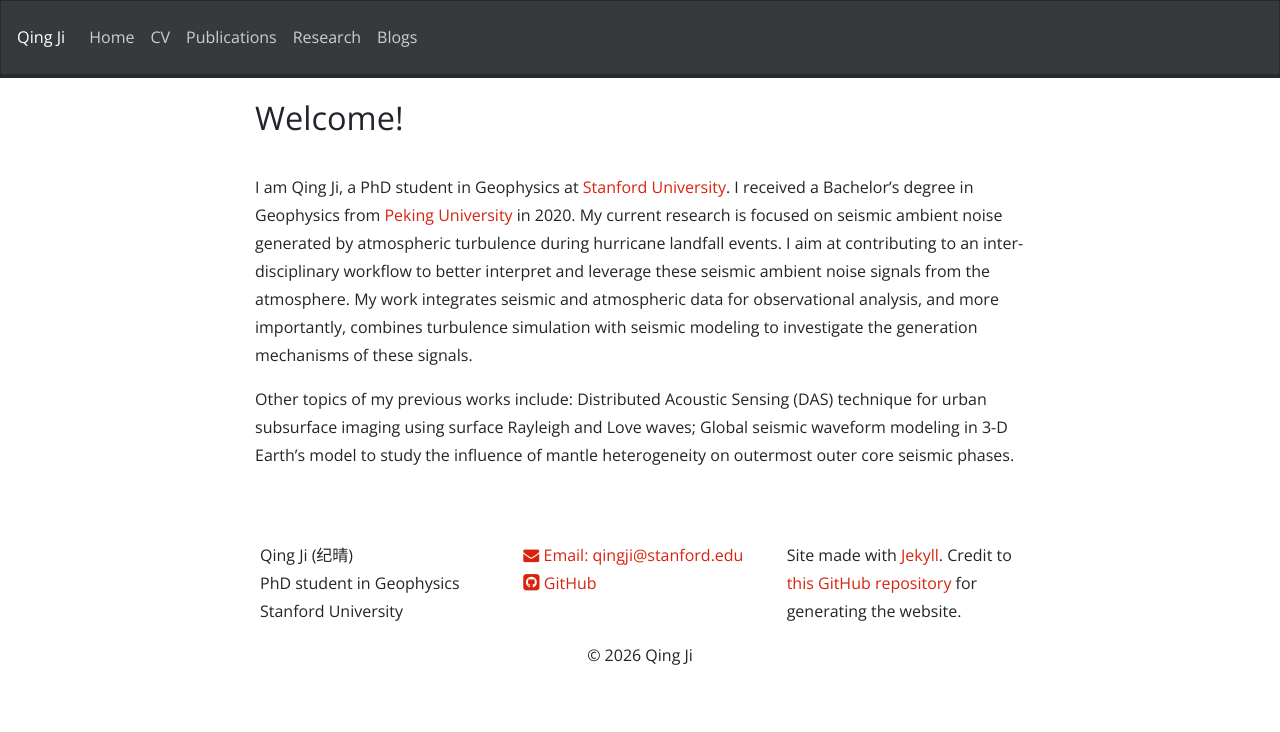
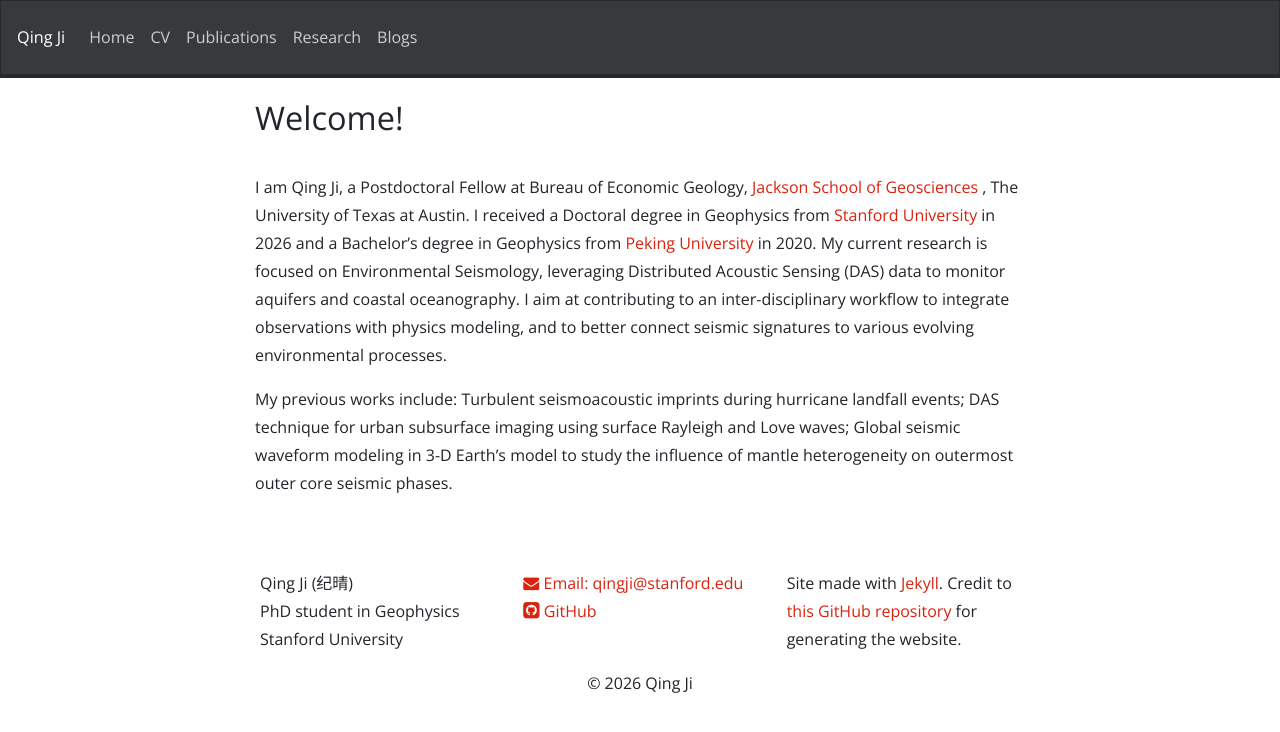
Before and after one commit to NickJi98/NickJi98.github.io, a Jekyll site: the page built from _pages/home.md, in a window 1280 px wide. Shown: the top 732 px of the page. Built offline with Jekyll 4.4.1, drawn with Linux system fonts in a browser that asks for light colours; nearby versions of some CDN libraries; a style sheet for code colours, icons or effects is not loaded.

Commit message:
Update home

```diff
--- a/_pages/home.md
+++ b/_pages/home.md
@@ -6,9 +6,9 @@ permalink: /
 ---
 
 
-I am Qing Ji, a PhD student in Geophysics at <a href="https://geophysics.stanford.edu/" target="_blank">Stanford University</a>. I received a Bachelor’s degree in Geophysics from <a href="https://www.geophy.pku.edu.cn/index.htm" target="_blank">Peking University</a> in 2020. My current research is focused on seismic ambient noise generated by atmospheric turbulence during hurricane landfall events. I aim at contributing to an inter-disciplinary workflow to better interpret and leverage these seismic ambient noise signals from the atmosphere. My work integrates seismic and atmospheric data for observational analysis, and more importantly, combines turbulence simulation with seismic modeling to investigate the generation mechanisms of these signals.<br/>
+I am Qing Ji, a Postdoctoral Fellow at Bureau of Economic Geology, <a href="https://www.jsg.utexas.edu/" target="_blank">Jackson School of Geosciences</a> , The University of Texas at Austin. I received a Doctoral degree in Geophysics from <a href="https://geophysics.stanford.edu/" target="_blank">Stanford University</a> in 2026 and a Bachelor’s degree in Geophysics from <a href="https://www.geophy.pku.edu.cn/index.htm" target="_blank">Peking University</a> in 2020. My current research is focused on Environmental Seismology, leveraging Distributed Acoustic Sensing (DAS) data to monitor aquifers and coastal oceanography. I aim at contributing to an inter-disciplinary workflow to integrate observations with physics modeling, and to better connect seismic signatures to various evolving environmental processes.<br/>
 
-Other topics of my previous works include: Distributed Acoustic Sensing (DAS) technique for urban subsurface imaging using surface Rayleigh and Love waves; Global seismic waveform modeling in 3-D Earth's model to study the influence of mantle heterogeneity on outermost outer core seismic phases.
+My previous works include: Turbulent seismoacoustic imprints during hurricane landfall events; DAS technique for urban subsurface imaging using surface Rayleigh and Love waves; Global seismic waveform modeling in 3-D Earth's model to study the influence of mantle heterogeneity on outermost outer core seismic phases.
 
 
 <!--
```
